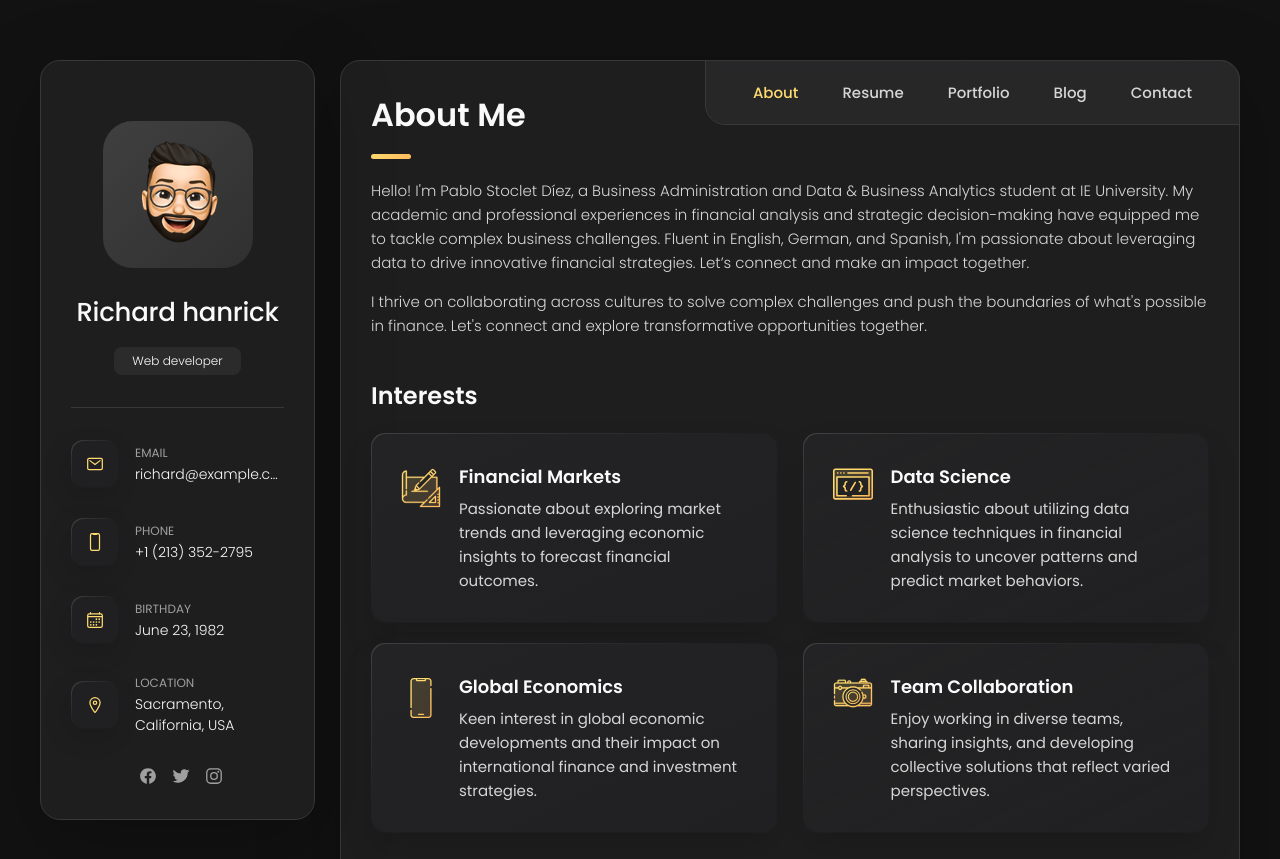
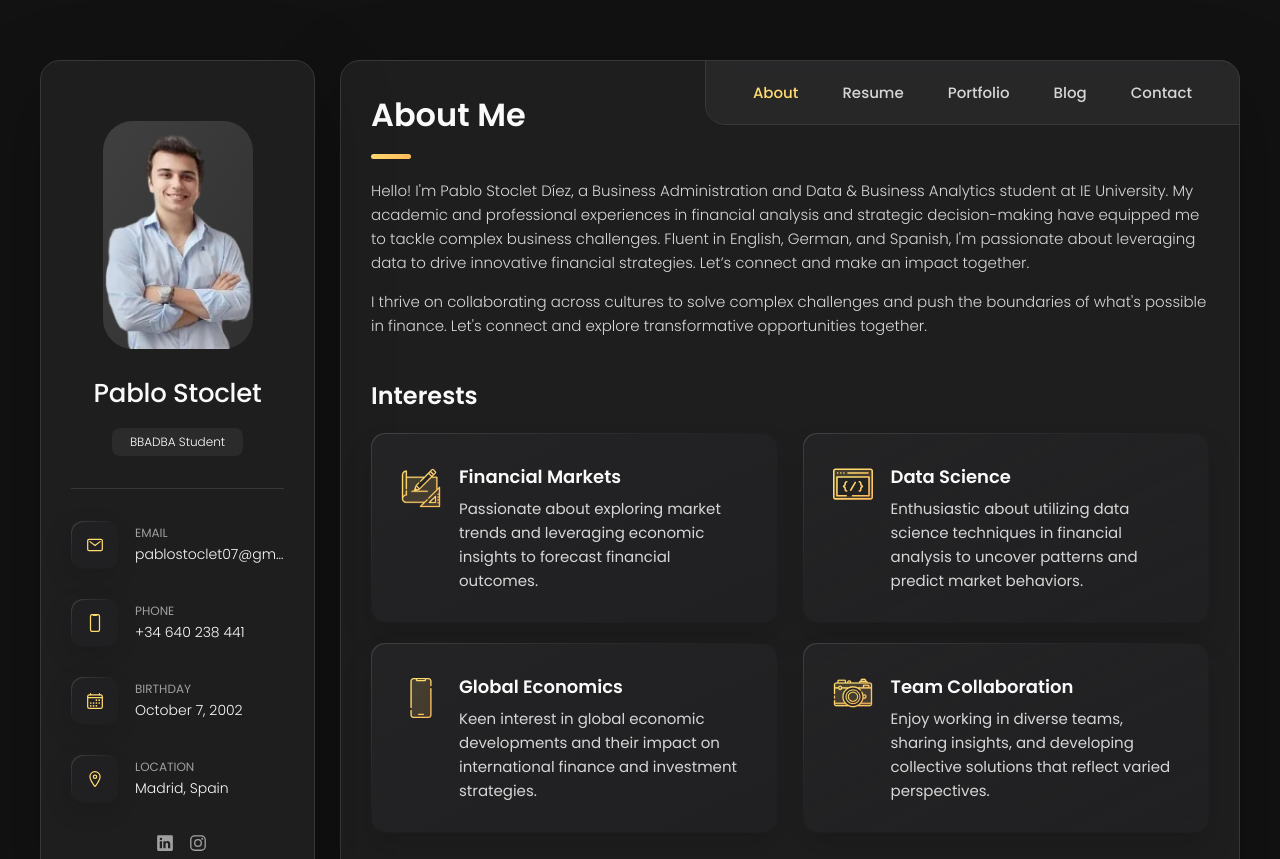
Before and after one commit to PStoclet/Job-Application, a plain HTML site: page index.html in a window 1280 px wide. Shown: the top 859 px of the page. Drawn offline with nearby package versions, Linux system fonts and the light colour scheme.

Commit message:
Update index.html

```diff
--- a/index.html
+++ b/index.html
@@ -42,13 +42,13 @@
       <div class="sidebar-info">
 
         <figure class="avatar-box">
-          <img src="./assets/images/my-avatar.png" alt="Richard hanrick" width="80">
+          <img src="./assets/images/GEDimage.png" alt="Pablo Stoclet" width="80">
         </figure>
 
         <div class="info-content">
-          <h1 class="name" title="Richard hanrick">Richard hanrick</h1>
+          <h1 class="name" title="Pablo Stoclet">Pablo Stoclet</h1>
 
-          <p class="title">Web developer</p>
+          <p class="title">BBADBA Student</p>
         </div>
 
         <button class="info_more-btn" data-sidebar-btn>
@@ -74,7 +74,7 @@
             <div class="contact-info">
               <p class="contact-title">Email</p>
 
-              <a href="mailto:richard@example.com" class="contact-link">richard@example.com</a>
+              <a href="mailto: pablostoclet07@gmail.com" class="contact-link"> pablostoclet07@gmail.com</a>
             </div>
 
           </li>
@@ -88,7 +88,7 @@
             <div class="contact-info">
               <p class="contact-title">Phone</p>
 
-              <a href="tel:+12133522795" class="contact-link">+1 (213) 352-2795</a>
+              <a href="tel:+34 640238441" class="contact-link">+34 640 238 441</a>
             </div>
 
           </li>
@@ -102,7 +102,7 @@
             <div class="contact-info">
               <p class="contact-title">Birthday</p>
 
-              <time datetime="1982-06-23">June 23, 1982</time>
+              <time datetime="1982-06-23">October 7, 2002</time>
             </div>
 
           </li>
@@ -116,7 +116,7 @@
             <div class="contact-info">
               <p class="contact-title">Location</p>
 
-              <address>Sacramento, California, USA</address>
+              <address>Madrid, Spain</address>
             </div>
 
           </li>
@@ -128,19 +128,13 @@
         <ul class="social-list">
 
           <li class="social-item">
-            <a href="#" class="social-link">
-              <ion-icon name="logo-facebook"></ion-icon>
+            <a href="https://www.linkedin.com/in/pablo-stoclet-diez-867573222" class="social-link">
+              <ion-icon name="logo-linkedin"></ion-icon>
             </a>
           </li>
 
           <li class="social-item">
-            <a href="#" class="social-link">
-              <ion-icon name="logo-twitter"></ion-icon>
-            </a>
-          </li>
-
-          <li class="social-item">
-            <a href="#" class="social-link">
+            <a href="https://www.instagram.com/pablostoclet07/profilecard/?igsh=MWp4ZDIxZTVpNjFoaQ==" class="social-link">
               <ion-icon name="logo-instagram"></ion-icon>
             </a>
           </li>
```
